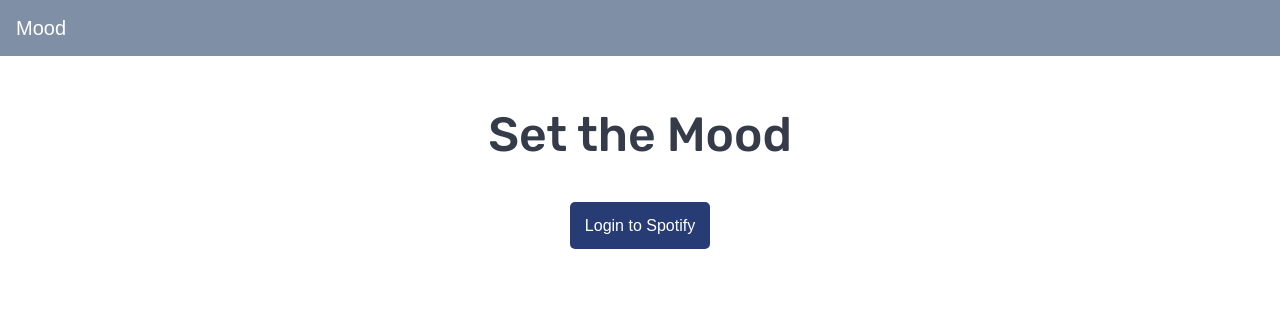
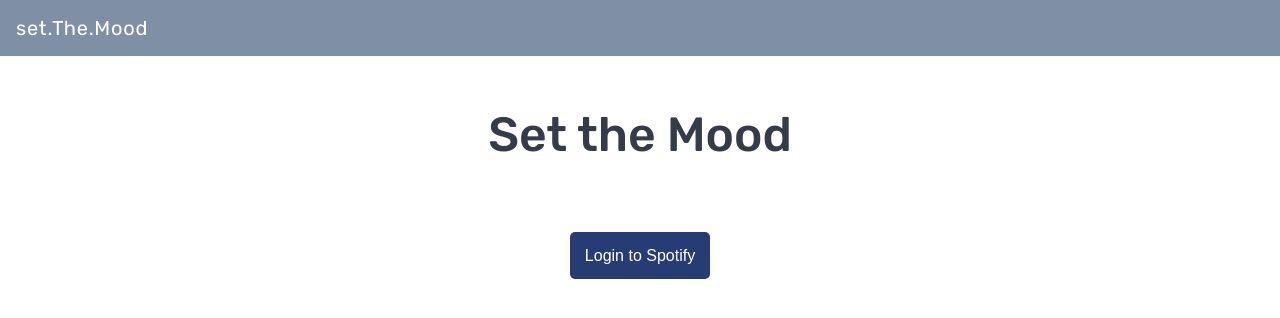
Before and after one commit to frostm/JSR-Final-Project, a React (Create React App) app in the folder client/: page / in a window 1280 px wide. Shown: the top 318 px of the page. Built offline with nearby package versions, Linux system fonts and the light colour scheme; what spotify-web-api-js would draw is missing.

Commit message:
Css adjustments

```diff
--- a/client/public/css/style.css
+++ b/client/public/css/style.css
@@ -109,6 +109,7 @@
 
 #root {
 	margin: 0px;
+	padding-top: 30px;
 }
 
 
@@ -118,9 +119,10 @@
 
 .app-content {
 	background-color: #dcdde1;
-	padding-bottom: 100px;
-	padding-top: 30px;
-	margin: 0px;
+    padding-bottom: 100px;
+    padding-top: 50px;
+    margin: 0px;
+    width: 100%;
 
 }
 
@@ -148,3 +150,8 @@
     0% { transform: rotate(0deg); }
     100% { transform: rotate(360deg); }
 }
+
+.navbar-brand {
+	font-family: 'Rubik', sans-serif;
+	letter-spacing: 0.75px;
+}
--- a/client/public/index.html
+++ b/client/public/index.html
@@ -27,7 +27,7 @@
   </head>
   <body>
     <nav class="navbar sticky-top navbar-dark bg-primary">
-      <a class="navbar-brand" href="#!">Mood</a>
+      <a class="navbar-brand" href="#!">set.The.Mood</a>
     </nav>
 
     <section class="main-content">
--- a/client/public/src/weather.js
+++ b/client/public/src/weather.js
@@ -29,7 +29,7 @@
 function handleClick() {
 	$( 'intro' ).addClass( 'hidden' );
 	$ ( '.loader' ).removeClass( 'hidden' );
-	$ ( '.intro' ).text('Setting the mood...');
+	$ ( '.intro' ).text('Getting the mood...');
 
   userInput = locationInput.value.toTitleCase();
   console.log(userInput);
--- a/client/src/App.js
+++ b/client/src/App.js
@@ -102,7 +102,7 @@
         <div className="app-content hidden">
 
           <div className="image-wrapper hidden">
-            <p className="description"><b>Mood:</b> {this.state.nowPlaying.description}</p>
+            <p className="description">{this.state.nowPlaying.description}</p>
             <img alt="" src={this.state.nowPlaying.albumArt} style={{ height: 250 }}/>
           </div>
           <p>{this.state.nowPlaying.name}</p>
```
